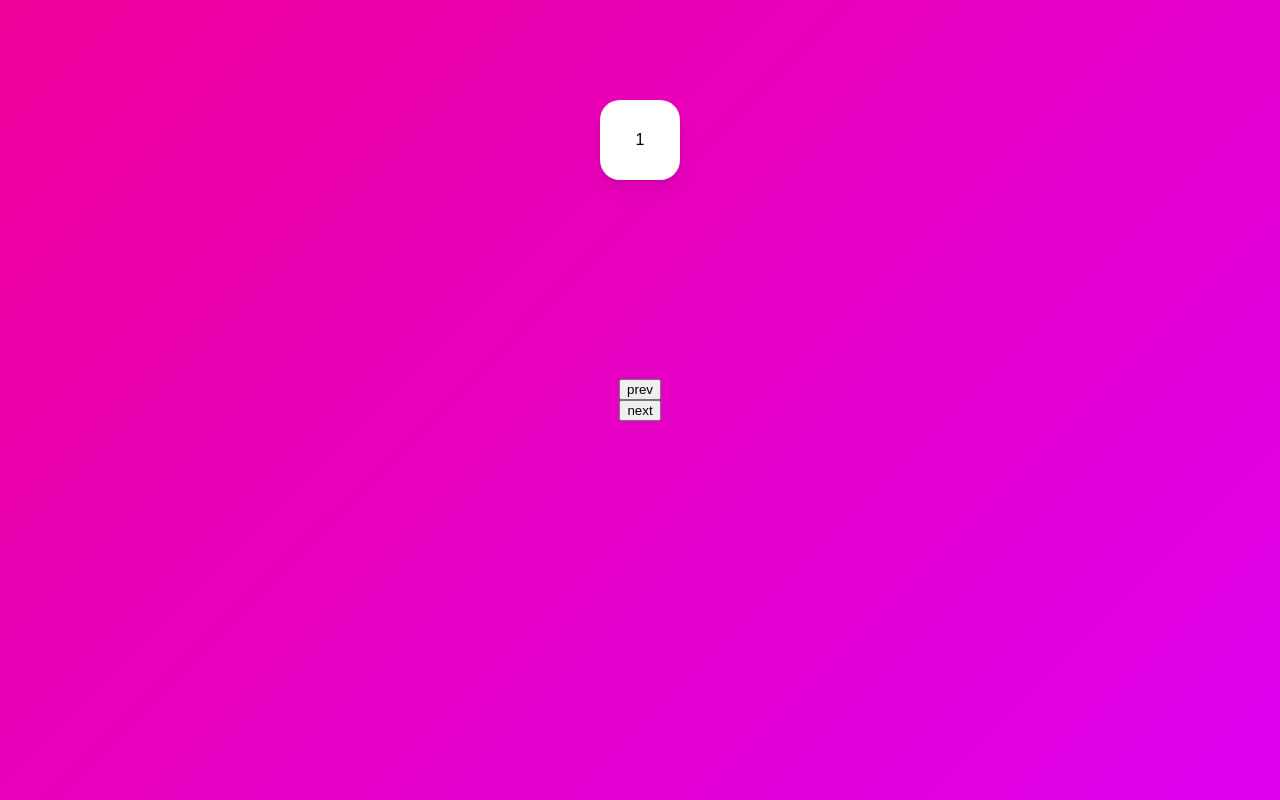
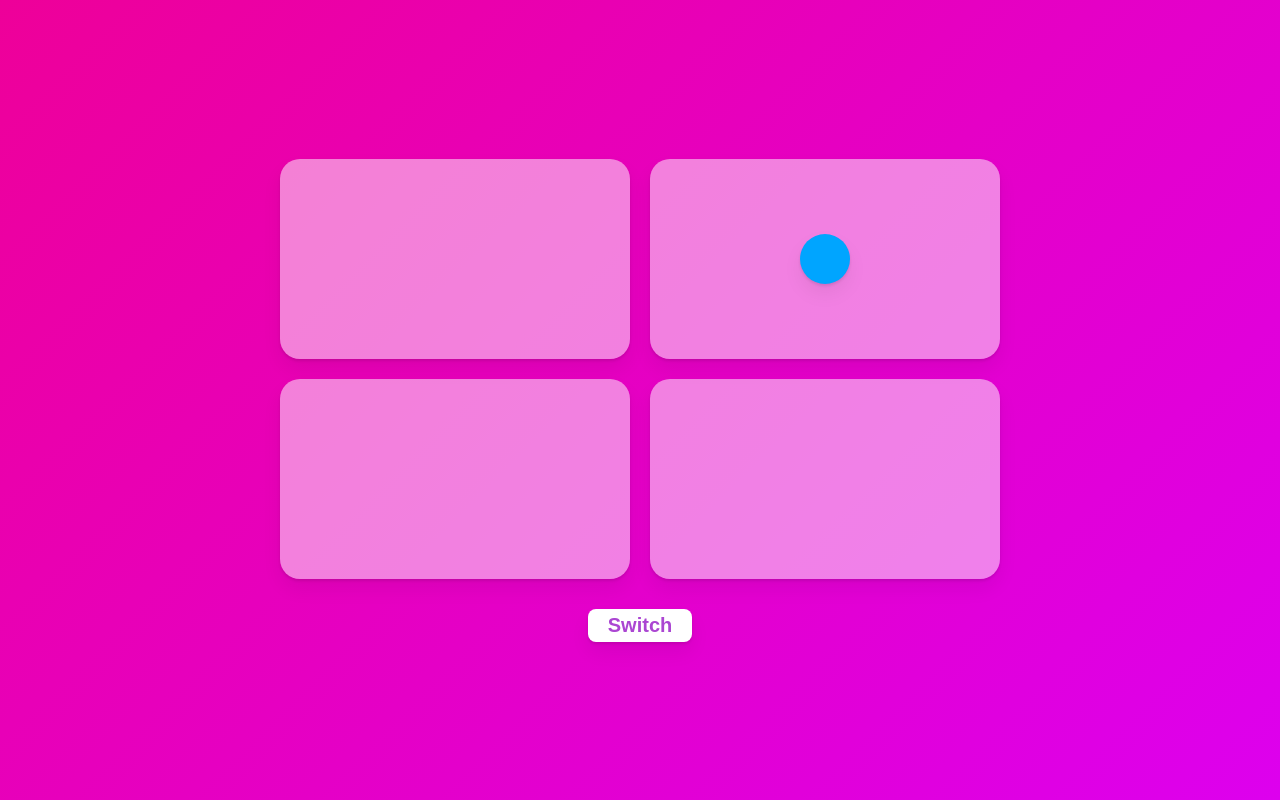
Before and after one commit to sso-hyeon/react-motion, a React (Create React App) app: page / in a window 1280 px wide. Built offline with nearby package versions, Linux system fonts and the light colour scheme.

Commit message:
motion challenge

```diff
--- a/src/App.tsx
+++ b/src/App.tsx
@@ -1,71 +1,121 @@
 import React, { useState } from "react";
 import styled from "styled-components";
 import { AnimatePresence, motion } from "framer-motion";
+import { RecoilBridge } from "recoil";
 
 const Wrapper = styled(motion.div)`
     height: 100vh;
     width: 100vw;
     display: flex;
+    flex-direction: column;
     justify-content: center;
     align-items: center;
-    flex-direction: column;
     background: linear-gradient(135deg, rgb(238, 0, 153), rgb(221, 0, 238));
 `;
+const Grid = styled.div`
+    display: grid;
+    gap: 20px;
+    grid-template-columns: repeat(2, 1fr);
+    margin-bottom: 30px;
+`;
 const Box = styled(motion.div)`
-    width: 80px;
-    height: 80px;
-    background-color: rgba(255, 255, 255, 1);
+    width: 350px;
+    height: 200px;
+    background-color: rgba(255, 255, 255, 0.5);
     border-radius: 20px;
-    position: absolute;
-    top: 100px;
     display: flex;
     justify-content: center;
     align-items: center;
     box-shadow: 0 2px 3px rgba(0, 0, 0, 0.1), 0 10px 20px rgba(0, 0, 0, 0.06);
 `;
+const Circle = styled(motion.div)`
+    background-color: #00a5ff;
+    height: 50px;
+    width: 50px;
+    border-radius: 25px;
+    box-shadow: 0 2px 3px rgba(0, 0, 0, 0.1), 0 10px 20px rgba(0, 0, 0, 0.06);
+`;
+const Overlay = styled(motion.div)`
+    width: 100%;
+    height: 100%;
+    position: absolute;
+    top: 0;
+    display: flex;
+    justify-content: center;
+    align-items: center;
+`;
+const SwitchBtn = styled(motion.button)`
+    background-color: white;
+    color: rgb(171, 70, 210);
+    font-size: 20px;
+    font-weight: bold;
+    border: 0;
+    padding: 5px 20px;
+    border-radius: 8px;
+    box-shadow: 0 2px 3px rgba(0, 0, 0, 0.1), 0 10px 20px rgba(0, 0, 0, 0.06);
+    transition: 0.5s;
+`;
 
-const box = {
-    entry: (back: boolean) => ({
-        x: back ? -500 : 500,
-        opacity: 0,
-        scale: 0
-    }),
-    center: { x: 0, opacity: 1, scale: 1, transition: { duration: 0.2 } },
-    exit: (back: boolean) => ({
-        x: back ? 500 : -500,
-        opacity: 0,
-        scale: 0,
-        transition: { duration: 0.3 }
+const boxVariants = {
+    hover: (n: string) => ({
+        scale: 1.2,
+        transformOrigin: n === "1" ? "bottom right" : "top left"
     })
 };
 
 function App() {
-    const [visible, setVisible] = useState(1);
-    const [back, setBack] = useState(false);
-    const nextPlease = () => {
-        setBack(false);
-        setVisible(prev => (prev === 10 ? 10 : prev + 1));
-    };
-    const prevPlease = () => {
-        setBack(true);
-        setVisible(prev => (prev === 1 ? 1 : prev - 1));
-    };
+    const [btnClicked, setBtnClicked] = useState(false);
+    const [id, setId] = useState("");
+    const btnToggle = () => setBtnClicked(prev => !prev);
+
     return (
         <Wrapper>
-            <AnimatePresence custom={back}>
-                <Box
-                    custom={back}
-                    variants={box}
-                    initial="entry"
-                    animate="center"
-                    exit="exit"
-                    key={visible}
-                >
-                    {visible}
-                </Box>
+            <Grid>
+                {["1", "2", "3", "4"].map(n =>
+                    n === "1" || n === "4" ? (
+                        <Box
+                            custom={n}
+                            onClick={() => setId(n)}
+                            key={n}
+                            layoutId={n}
+                            variants={boxVariants}
+                            whileHover="hover"
+                        ></Box>
+                    ) : n === "2" ? (
+                        <Box key={n}>
+                            {!btnClicked ? <Circle layoutId="circle" /> : null}
+                        </Box>
+                    ) : (
+                        <Box key={n}>
+                            {btnClicked ? <Circle layoutId="circle" /> : null}
+                        </Box>
+                    )
+                )}
+            </Grid>
+            <AnimatePresence>
+                {id ? (
+                    <Overlay
+                        onClick={() => setId("")}
+                        initial={{ backgroundColor: "rgba(0, 0, 0, 0)" }}
+                        animate={{ backgroundColor: "rgba(0, 0, 0, 0.7)" }}
+                        exit={{ backgroundColor: "rgba(0, 0, 0, 0)" }}
+                    >
+                        <Box
+                            layoutId={id}
+                            style={{ backgroundColor: "rgba(255,255,255,1)" }}
+                        ></Box>
+                    </Overlay>
+                ) : null}
             </AnimatePresence>
-            <button onClick={prevPlease}>prev</button>
-            <button onClick={nextPlease}>next</button>
+            <SwitchBtn
+                onClick={btnToggle}
+                style={{
+                    color: btnClicked ? "rgb(255,111,181)" : "rgb(171,70,210)",
+                    scale: btnClicked ? 1.2 : 1
+                }}
+            >
+                Switch
+            </SwitchBtn>
         </Wrapper>
     );
 }
```
